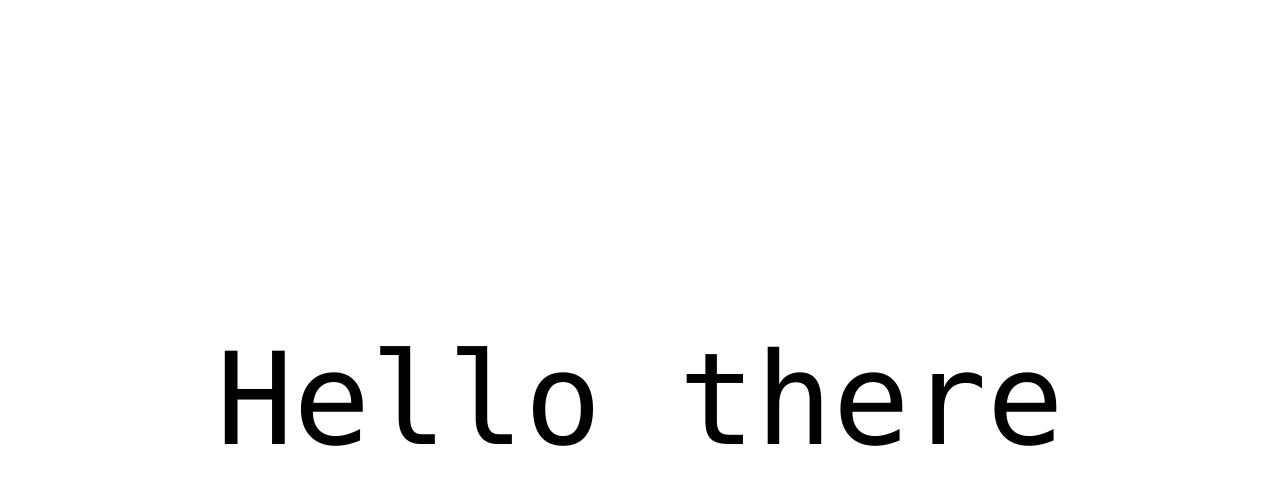
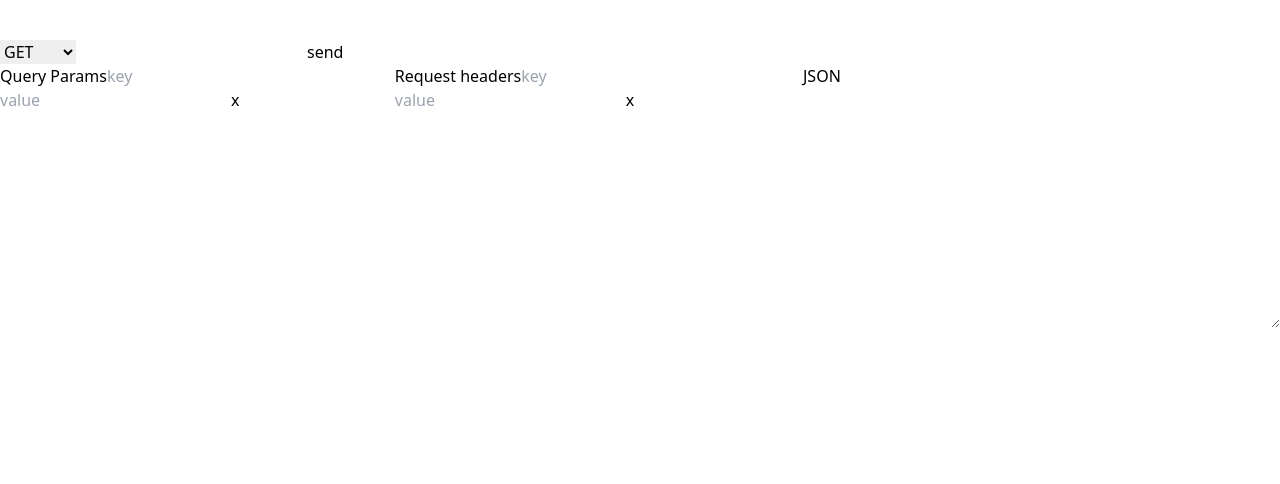
Before and after one commit to PopovDS617/rest-please, a Next.js app: page / in a window 1280 px wide. Shown: the top 484 px of the page. Built offline with nearby package versions, Linux system fonts and the light colour scheme.

Commit message:
basic funct

```diff
--- a/package.json
+++ b/package.json
@@ -8,7 +8,9 @@
     "start": "next start"
   },
   "dependencies": {
+    "axios": "^1.1.2",
     "next": "^12.3.1",
+    "pretty-bytes": "^6.0.0",
     "react": "^18.2.0",
     "react-dom": "^18.2.0"
   },
--- /dev/null
+++ b/src/components/Forms/JsonForm.tsx
@@ -0,0 +1,16 @@
+import React from 'react';
+
+interface Props {
+  onJsonInput: (data) => void;
+}
+
+const JsonForm = (props: Props) => {
+  return (
+    <div>
+      JSON
+      <textarea rows={10} cols={50} onChange={props.onJsonInput} />
+    </div>
+  );
+};
+
+export default JsonForm;
--- /dev/null
+++ b/src/components/Forms/QueryParamsForm.tsx
@@ -0,0 +1,22 @@
+import React from 'react';
+
+interface Props {
+  onQueryInput: (event) => void;
+}
+
+const QueryParamsForm = (props: Props) => {
+  return (
+    <div>
+      Query Params
+      <input name="queryKey" placeholder="key" onChange={props.onQueryInput} />
+      <input
+        name="queryValue"
+        placeholder="value"
+        onChange={props.onQueryInput}
+      />
+      <button>x</button>
+    </div>
+  );
+};
+
+export default QueryParamsForm;
--- /dev/null
+++ b/src/components/Forms/RequestHeadersForm.tsx
@@ -0,0 +1,26 @@
+import React from 'react';
+
+interface Props {
+  onHeadersInput: (event) => void;
+}
+
+const RequestHeadersForm = (props: Props) => {
+  return (
+    <div>
+      Request headers
+      <input
+        name="headersKey"
+        placeholder="key"
+        onChange={props.onHeadersInput}
+      />
+      <input
+        name="headersValue"
+        placeholder="value"
+        onChange={props.onHeadersInput}
+      />
+      <button>x</button>
+    </div>
+  );
+};
+
+export default RequestHeadersForm;
--- /dev/null
+++ b/src/components/MainForm.tsx
@@ -0,0 +1,78 @@
+import React, { FormEvent, useState } from 'react';
+import JsonForm from './Forms/JsonForm';
+import QueryParamsForm from './Forms/QueryParamsForm';
+import RequestHeadersForm from './Forms/RequestHeadersForm';
+
+interface Props {
+  onLoadData: (data) => void;
+}
+
+const MainForm = (props: Props) => {
+  const [formData, setFormData] = useState({
+    url: '',
+    method: 'GET',
+    query: { queryKey: '', queryValue: '' },
+    headers: { headersKey: '', headersValue: '' },
+    json: '',
+  });
+
+  const formInputHandler = (event) => {
+    setFormData((prev) => {
+      return { ...prev, [event.target.name]: event.target.value };
+    });
+  };
+
+  const queryInputHandler = (event) => {
+    setFormData((prev) => {
+      return {
+        ...prev,
+        query: { ...prev.query, [event.target.name]: event.target.value },
+      };
+    });
+  };
+  const headersInputHandler = (event) => {
+    setFormData((prev) => {
+      return {
+        ...prev,
+        headers: { ...prev.headers, [event.target.name]: event.target.value },
+      };
+    });
+  };
+
+  const JsonInputHandler = (event) => {
+    setFormData((prev) => {
+      return { ...prev, json: event.target.value };
+    });
+  };
+  console.log(formData);
+  const submitHandler = (event: FormEvent) => {
+    event.preventDefault();
+
+    props.onLoadData(formData);
+  };
+
+  return (
+    <div>
+      <form className="form-control" onSubmit={submitHandler}>
+        <select name="method" onChange={formInputHandler}>
+          <option value="GET" selected>
+            GET
+          </option>
+          <option value="POST">POST</option>
+          <option value="PUT">PUT</option>
+          <option value="PATCH">PATCH</option>
+          <option value="DELETE">DELETE</option>
+        </select>
+        <input name="url" onChange={formInputHandler} />
+        <button>send</button>
+      </form>
+      <div className="flex">
+        <QueryParamsForm onQueryInput={queryInputHandler} />
+        <RequestHeadersForm onHeadersInput={headersInputHandler} />
+        <JsonForm onJsonInput={JsonInputHandler} />
+      </div>
+    </div>
+  );
+};
+
+export default MainForm;
--- /dev/null
+++ b/src/components/Response/MainResponse.tsx
@@ -0,0 +1,36 @@
+import React from 'react';
+import { IResponse } from '../../models';
+import ResponseBody from './ResponseBody';
+import ResponseHeaders from './ResponseHeaders';
+import ResponseMetrics from './ResponseMetrics';
+import prettyBytes from 'pretty-bytes';
+
+type Props = {
+  loadedData: IResponse;
+};
+
+const MainResponse = (props: Props) => {
+  console.log(props.loadedData);
+  return (
+    <div>
+      <ResponseMetrics
+        status={props.loadedData.status}
+        time={
+          props.loadedData.customData?.time
+            ? props.loadedData.customData.time
+            : '0'
+        }
+        size={prettyBytes(
+          JSON.stringify(props.loadedData.data).length +
+            JSON.stringify(props.loadedData.headers).length
+        )}
+      />
+      <div className="flex">
+        <ResponseBody bodyData={props.loadedData.data} />
+        <ResponseHeaders headersData={props.loadedData.headers} />
+      </div>
+    </div>
+  );
+};
+
+export default MainResponse;
--- /dev/null
+++ b/src/components/Response/ResponseBody.tsx
@@ -0,0 +1,16 @@
+import React from 'react';
+
+type Props = {
+  bodyData: string;
+};
+
+const ResponseBody = (props: Props) => {
+  return (
+    <div>
+      Body
+      <code>{JSON.stringify(props.bodyData)} </code>
+    </div>
+  );
+};
+
+export default ResponseBody;
--- /dev/null
+++ b/src/components/Response/ResponseHeaders.tsx
@@ -0,0 +1,30 @@
+import React from 'react';
+
+type Props = {
+  headersData: {};
+};
+
+const ResponseHeaders = (props: Props) => {
+  const updateResponseHeaders = (headers) => {
+    const array = [];
+    Object.entries(headers).forEach(([key, value]) => {
+      array.push(
+        <div className="flex">
+          <div>{key}</div>
+          <div>{value}</div>
+        </div>
+      );
+    });
+    return array;
+  };
+  const headersList = updateResponseHeaders(props.headersData);
+
+  return (
+    <div>
+      <div>Headers</div>
+      {headersList}
+    </div>
+  );
+};
+
+export default ResponseHeaders;
--- /dev/null
+++ b/src/components/Response/ResponseMetrics.tsx
@@ -0,0 +1,20 @@
+import React from 'react';
+
+type Props = {};
+
+const ResponseMetrics = (props: Props) => {
+  return (
+    <div className="flex">
+      <div>
+        <h3 className="text-center">Response</h3>
+        <div className="flex">
+          <div>Status: {props.status}</div>
+          <div>Time: {props.time}ms</div>
+          <div>Size: {props.size}</div>
+        </div>
+      </div>
+    </div>
+  );
+};
+
+export default ResponseMetrics;
--- /dev/null
+++ b/src/models.ts
@@ -0,0 +1,7 @@
+export interface IResponse {
+  status: number;
+  customData?: { time: number };
+  headers: {};
+  data: {};
+  config: {};
+}
--- a/src/pages/index.tsx
+++ b/src/pages/index.tsx
@@ -1,9 +1,60 @@
-export default function Home() {
+import React, { useState } from 'react';
+import MainForm from '../components/MainForm';
+import MainResponse from '../components/Response/MainResponse';
+import axios from 'axios';
+import { PairsToObject } from '../utils/PairsToObject';
+
+const Homepage = () => {
+  const [responseData, setResponseData] = useState(null);
+  console.log(responseData);
+
+  axios.interceptors.request.use((request) => {
+    request.customData = request.customData || {};
+    request.customData.startTime = new Date().getTime();
+    return request;
+  });
+
+  function updateEndTime(response) {
+    response.customData = response.customData || {};
+    response.customData.time =
+      new Date().getTime() - response.config.customData.startTime;
+    return response;
+  }
+
+  axios.interceptors.response.use(updateEndTime, (e) => {
+    return Promise.reject(updateEndTime(e.response));
+  });
+
+  const sumbitData = async (data) => {
+    try {
+      const response = await axios({
+        url: data.url,
+        method: data.method,
+        params: PairsToObject(data.query.queryKey, data.query.queryValue),
+        headers: PairsToObject(
+          data.headers.headersKey,
+          data.headers.headersValue
+        ),
+        data: JSON.parse(data.json),
+      });
+      setResponseData(response);
+    } catch (error) {
+      setResponseData(error.response);
+      console.log(error.response);
+    }
+    // .catch((e) => e)
+    // .then((response) => {
+    //   console.log(response);
+    //   setResponseData(response);
+    // });
+  };
+
   return (
-    <div className="h-screen">
-      <main className="h-full flex justify-center items-center">
-        <h1 className="font-mono text-9xl">Hello there</h1>
-      </main>
+    <div className="h-screen flex flex-col justify-start items-center mt-10">
+      <MainForm onLoadData={sumbitData} />
+      {responseData && <MainResponse loadedData={responseData} />}
     </div>
   );
-}
+};
+
+export default Homepage;
--- /dev/null
+++ b/src/utils/PairsToObject.ts
@@ -0,0 +1,7 @@
+export const PairsToObject = (key, value) => {
+  if (key === '') {
+    return;
+  }
+  const params = { [key]: value };
+  return params;
+};
```
Also changed, not shown: 1 other file (tests, documents, lock files or other folders).
